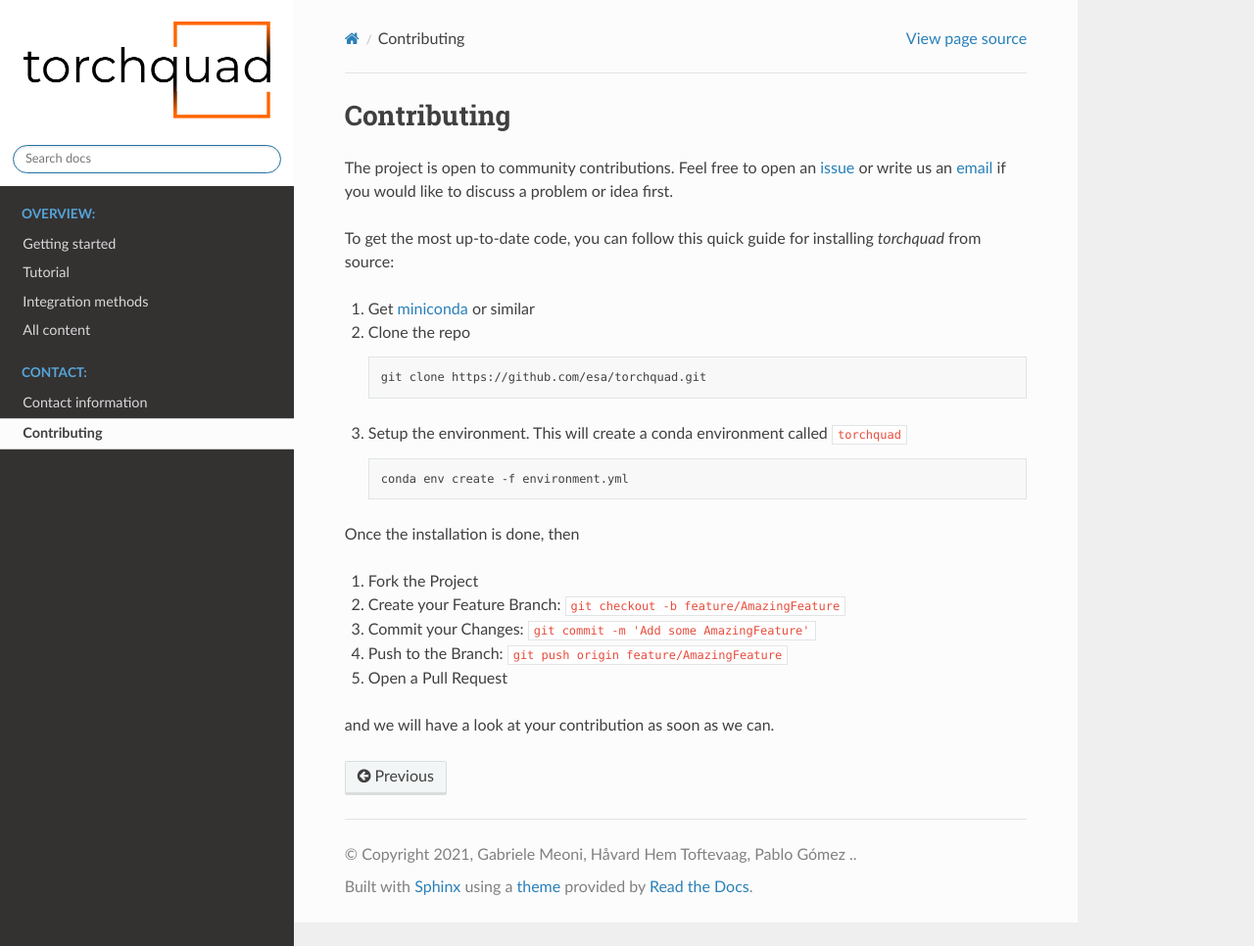
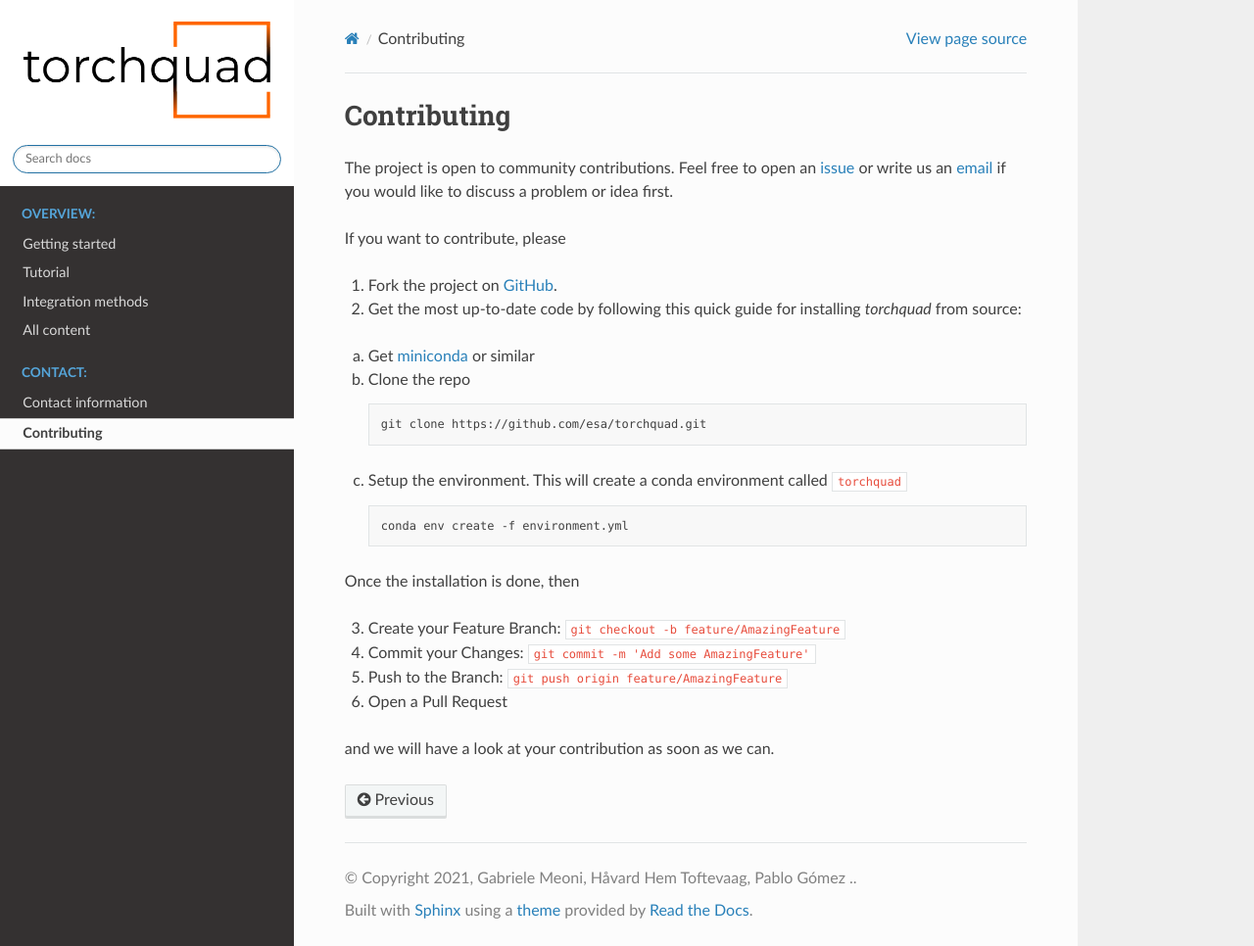
Before and after one commit to esa/torchquad, a Sphinx documentation site: the page built from docs/source/contributing.rst, in a window 1280 px wide and 966 px high. Shown: the whole window at 98% size. Built offline with Sphinx 7.4.7 and the Read the Docs theme 2.0.0, drawn with Linux system fonts in a browser that asks for light colours; formulas are drawn with MathJax 3.

Commit message:
Responded to Pablo's comment on order

```diff
--- a/docs/source/contributing.rst
+++ b/docs/source/contributing.rst
@@ -6,16 +6,19 @@ Contributing
 The project is open to community contributions. Feel free to open an `issue <https://github.com/esa/torchquad/issues>`_
 or write us an `email <https://torchquad.readthedocs.io/en/latest/contact.html#feedback>`_ if you would like to discuss a problem or idea first.
 
-To get the most up-to-date code, you can follow this quick guide for installing *torchquad* from source:
+If you want to contribute, please
 
-1. Get `miniconda <https://docs.conda.io/en/latest/miniconda.html>`_ or similar
-2. Clone the repo
+1. Fork the project on `GitHub <https://github.com/esa/torchquad>`_.
+2. Get the most up-to-date code by following this quick guide for installing *torchquad* from source:
+
+a. Get `miniconda <https://docs.conda.io/en/latest/miniconda.html>`_ or similar
+b. Clone the repo
 
    .. code-block:: bash
 
       git clone https://github.com/esa/torchquad.git
 
-3. Setup the environment. This will create a conda environment called ``torchquad``
+c. Setup the environment. This will create a conda environment called ``torchquad``
 
    .. code-block:: bash
 
```
Also changed, not shown: other parts of docs/source/contributing.rst (+4 -5 lines), README.md (+10 -9 lines).
